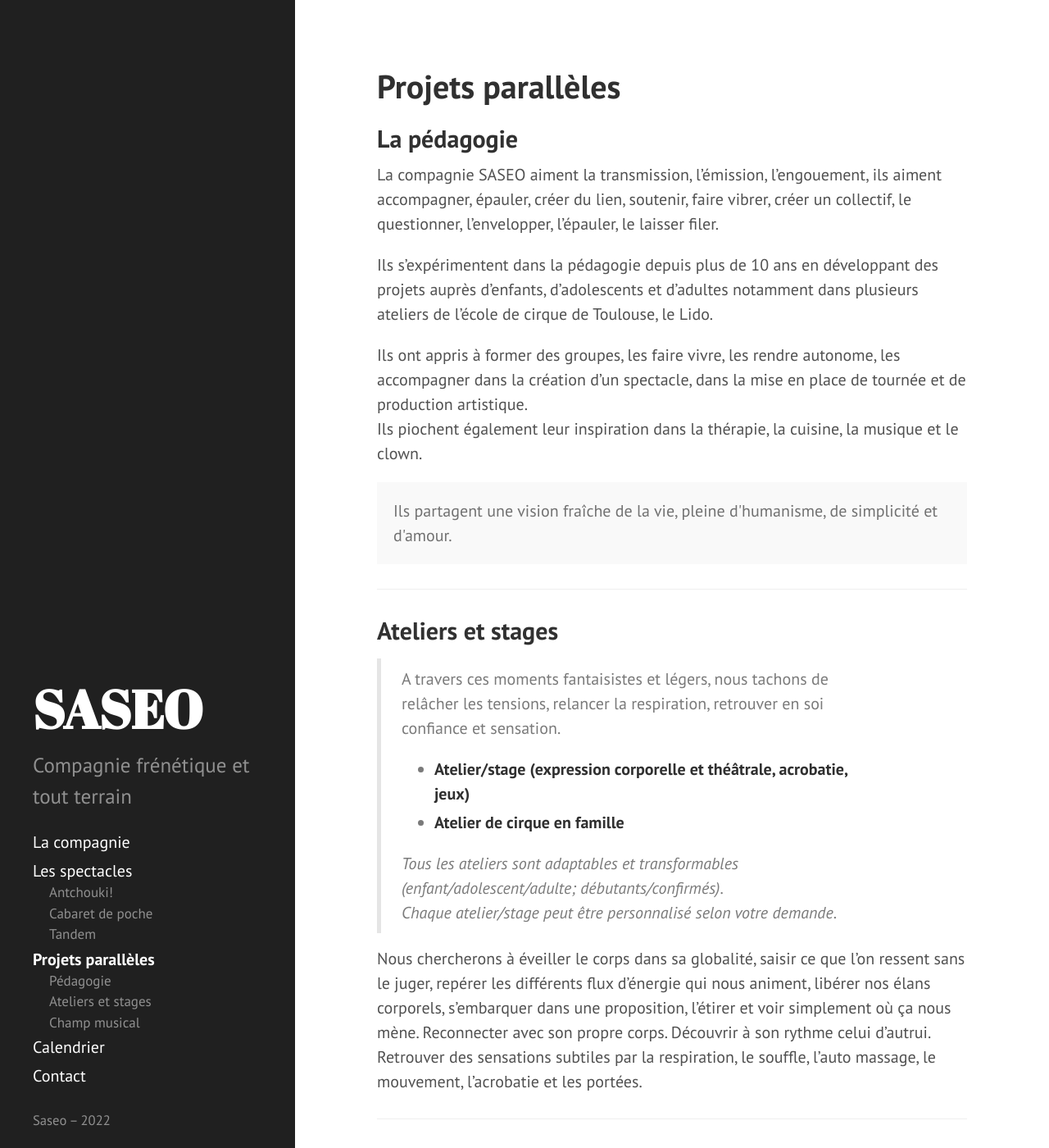
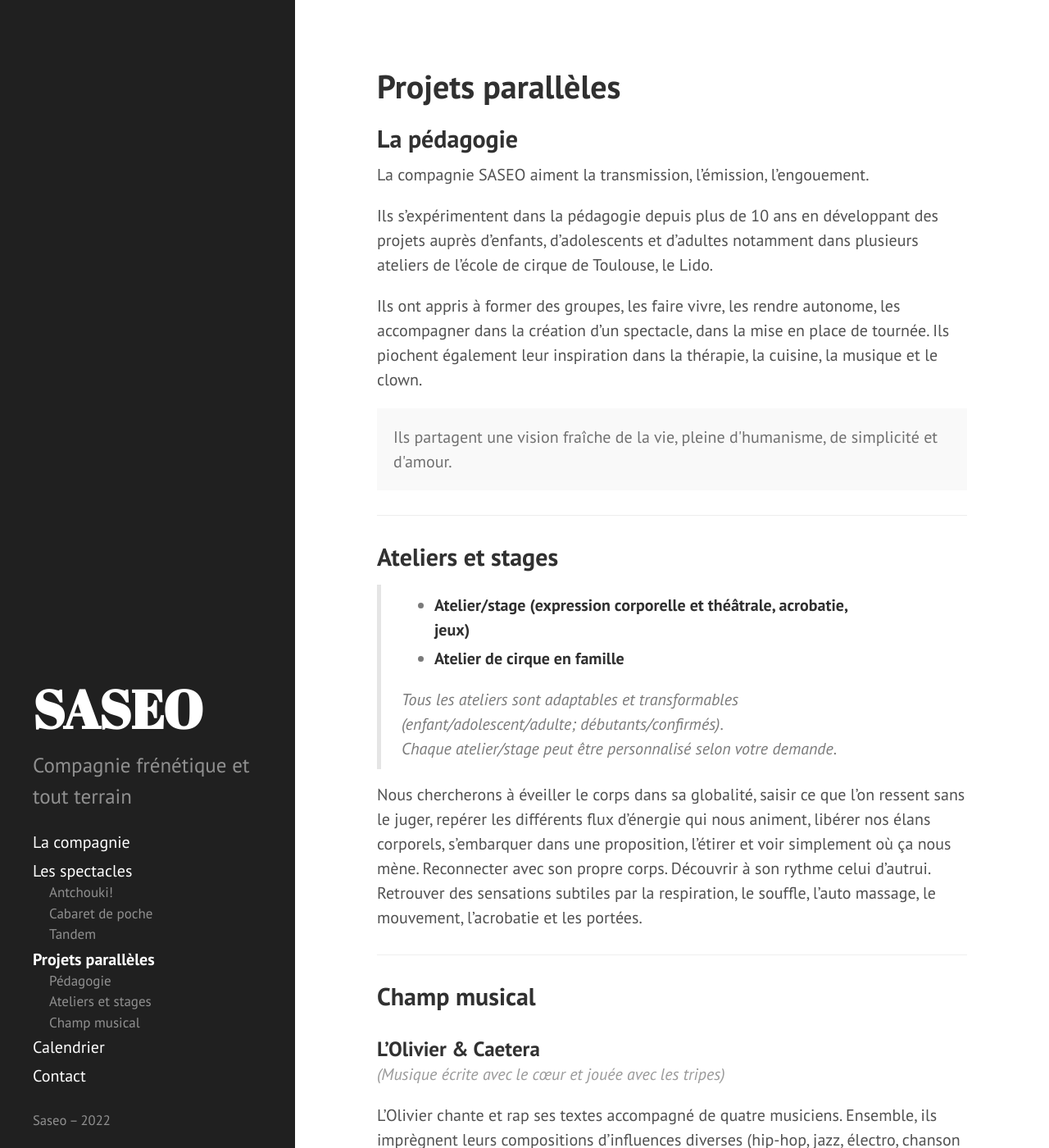
Before and after one commit to rizoom/saseo.org, a Jekyll site: the page built from L'équipe.md, in a window 1280 px wide and 1400 px high. Shown: the whole window at 82% size. Built offline with Jekyll 4.4.1, drawn with Linux system fonts in a browser that asks for light colours.

Commit message:
Update L'équipe.md

```diff
--- a/L'équipe.md
+++ b/L'équipe.md
@@ -12,12 +12,11 @@ parts:
 ---
 
 ## La pédagogie
-La compagnie SASEO aiment la transmission, l’émission, l'engouement, ils aiment accompagner, épauler, créer du lien, soutenir, faire vibrer, créer un collectif, le questionner, l'envelopper, l'épauler, le laisser filer.
+La compagnie SASEO aiment la transmission, l’émission, l'engouement.
 
 Ils s'expérimentent dans la pédagogie depuis plus de 10 ans en développant des projets auprès d'enfants, d'adolescents et d'adultes notamment dans plusieurs ateliers de l’école de cirque de Toulouse, le Lido.
 
-Ils ont appris à former des groupes, les faire vivre, les rendre autonome, les accompagner dans la création d'un spectacle, dans la mise en place de tournée et de production artistique.
-Ils piochent également leur inspiration dans la thérapie, la cuisine, la musique et le clown.
+Ils ont appris à former des groupes, les faire vivre, les rendre autonome, les accompagner dans la création d'un spectacle, dans la mise en place de tournée. Ils piochent également leur inspiration dans la thérapie, la cuisine, la musique et le clown.
 
 <p class="message">
   Ils partagent une vision fraîche de la vie, pleine d'humanisme, de simplicité et d'amour.
@@ -26,7 +25,6 @@ Ils piochent également leur inspiration dans la thérapie, la cuisine, la musiq
 ---
 
 ## Ateliers et stages
-> A travers ces moments fantaisistes et légers, nous tachons de relâcher les tensions, relancer la respiration, retrouver en soi confiance et sensation.
 >
 > - **Atelier/stage (expression corporelle et théâtrale, acrobatie, jeux)**
 > - **Atelier de cirque en famille**
```
